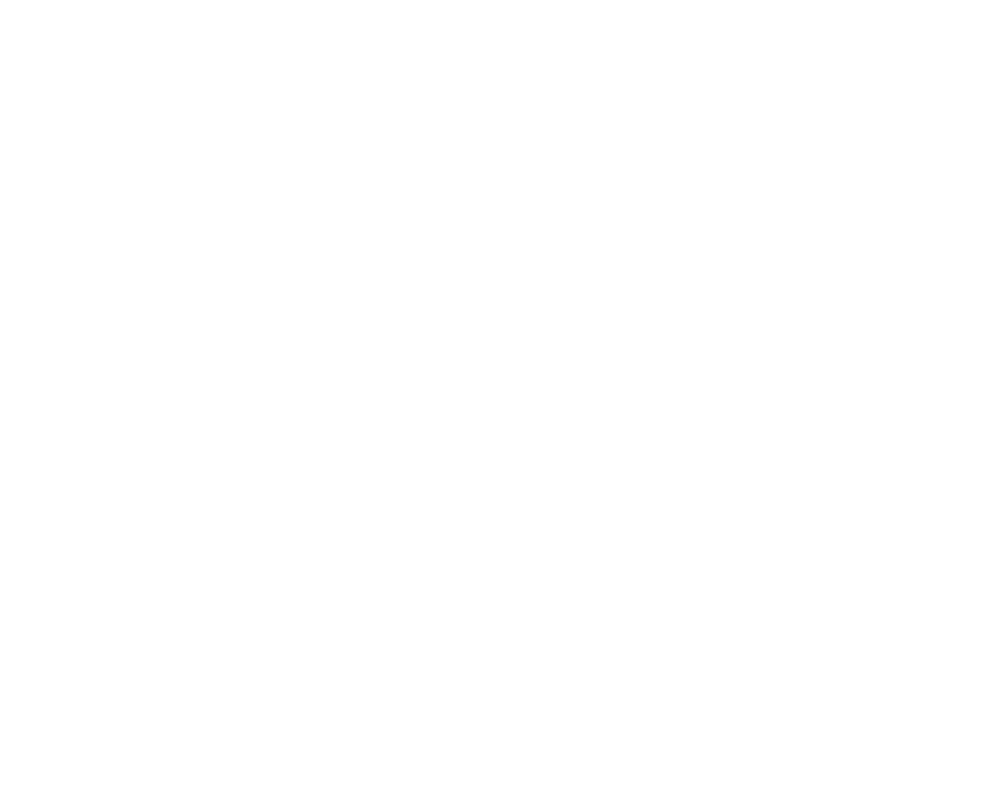
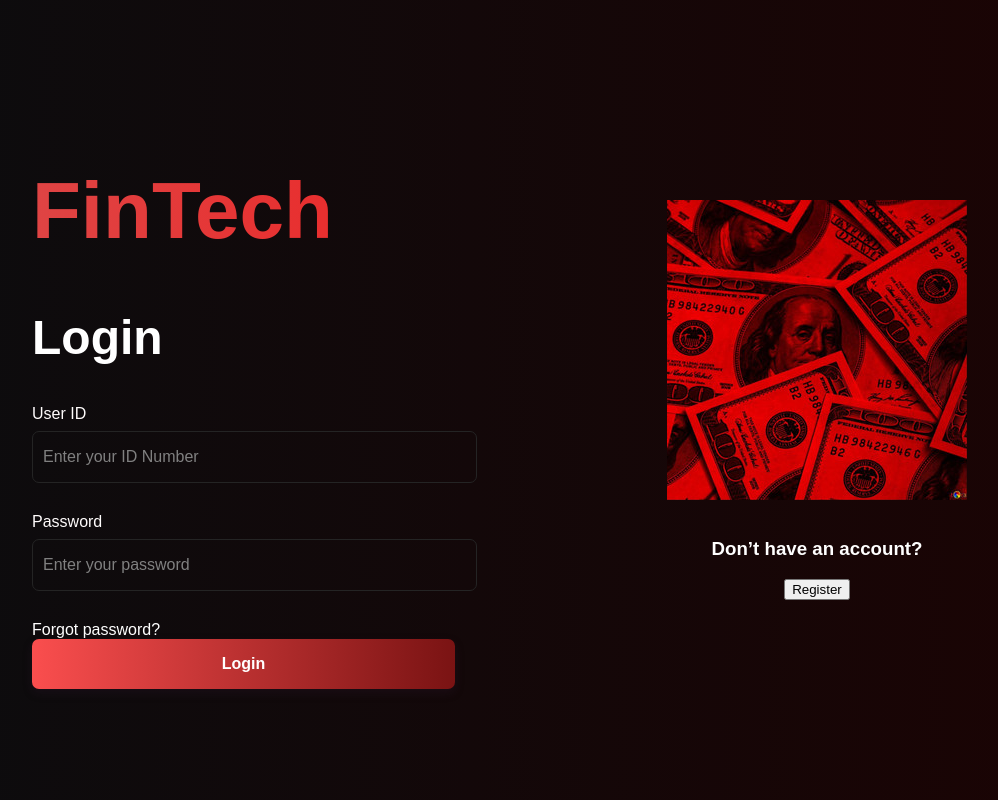
Before and after one commit to R-B-Devs/FinTech, a React (Create React App) app in the folder client/: page /login in a window 1280 px wide. Before the commit this address had no page. Shown: the whole page, without its empty margins (98-1096 px from the left). Built offline with nearby package versions, Linux system fonts and the light colour scheme.

Commit message:
added new pages to merge

```diff
--- a/client/src/App.js
+++ b/client/src/App.js
@@ -1,16 +1,20 @@
 import React from "react";
 import { BrowserRouter as Router, Routes, Route } from "react-router-dom";
+import LandingPage from "./pages/LandingPage";
 import LoginPage from "./pages/LoginPage";
+import DemoPage from "./pages/DemoPage";
 import ForgotPassword from "./pages/ForgotPassword";
 
 function App() {
   return (
-    <Router>
-      <Routes>
-        <Route path="/" element={<LoginPage />} />
-        <Route path="/forgot-password" element={<ForgotPassword />} />
-      </Routes>
-    </Router>
+<Router>
+<Routes>
+<Route path="/" element={<LandingPage />} />
+<Route path="/login" element={<LoginPage />} />
+<Route path="/demo" element={<DemoPage />} />
+<Route path="/forgot-password" element={<ForgotPassword />} />
+</Routes>
+</Router>
   );
 }
 
```
Also changed, not shown: client/src/pages/DemoPage.jsx (added), client/src/pages/LandingPage.jsx (added).
